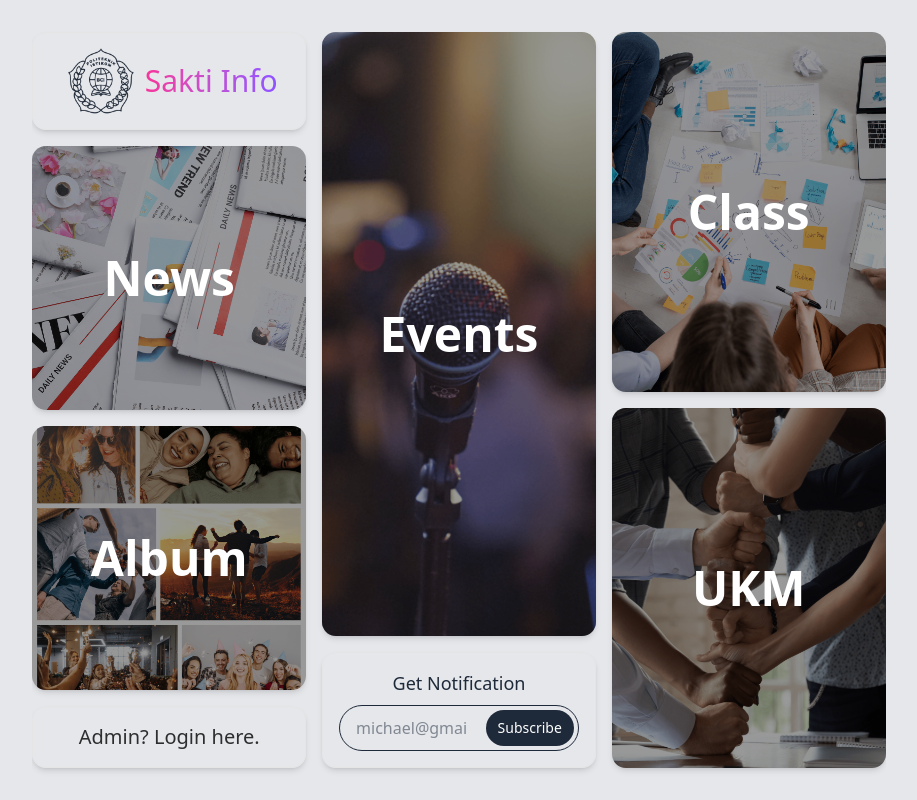
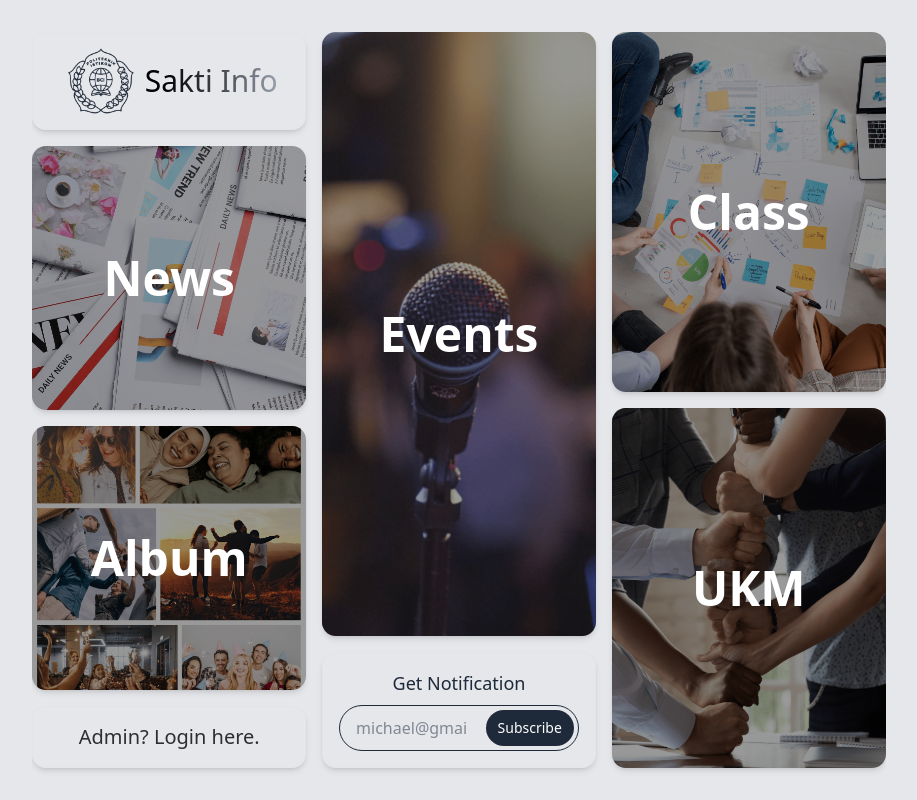
Before and after one commit to Neonomora/saktify, a Next.js app: page / in a window 1280 px wide. Shown: the whole page, without its empty margins (181-1098 px from the left). Built offline with nearby package versions, Linux system fonts and the light colour scheme.

Commit message:
test style

```diff
--- a/components/HomePageDesktop.jsx
+++ b/components/HomePageDesktop.jsx
@@ -31,7 +31,7 @@ function LogoCard() {
           height={50}
           className="rounded-full"
         />
-        <CardTitle className="text-3xl lg:text-2xl xl:text-3xl font-light bg-linear-to-r from-pink-500 to-violet-500 bg-clip-text text-transparent">
+        <CardTitle className="text-3xl lg:text-2xl xl:text-3xl font-light bg-linear-to-r from-black to-gray-400 bg-clip-text text-transparent">
           Sakti Info
         </CardTitle>
       </Link>
```
